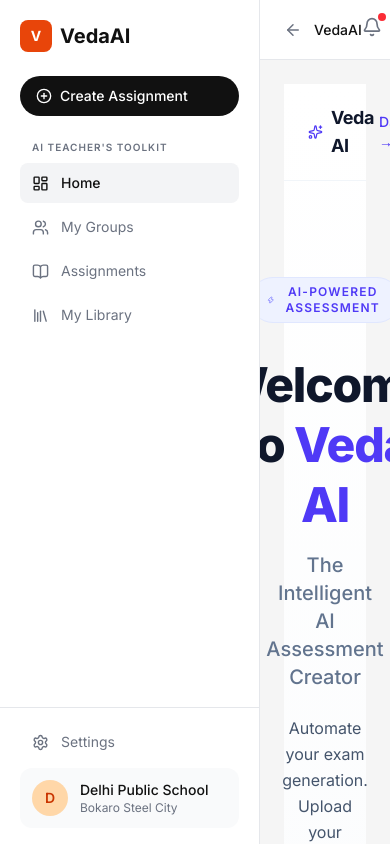
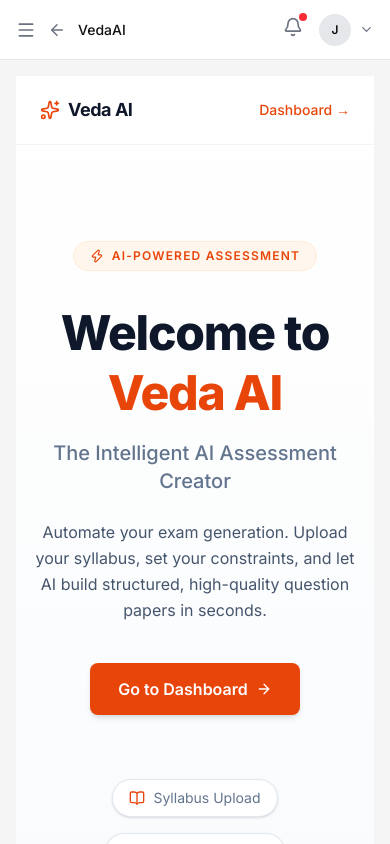
Before and after one commit to Talin12/Dev-AI, a Next.js app in the folder frontend/: page / in a window 390 px wide. Built offline with nearby package versions, Linux system fonts and the light colour scheme.

Commit message:
feat: implement responsive mobile drawer layout with hamburger menu

```diff
--- a/frontend/src/app/layout.tsx
+++ b/frontend/src/app/layout.tsx
@@ -1,8 +1,7 @@
 import type { Metadata } from "next";
 import { Inter } from "next/font/google";
 import "./globals.css";
-import { Sidebar } from "../components/layout/Sidebar";
-import { Topbar } from "../components/layout/Topbar";
+import { ShellClient } from "../components/layout/ShellClient";
 
 const inter = Inter({
   subsets: ["latin"],
@@ -21,16 +20,8 @@
 }) {
   return (
     <html lang="en">
-      <body className={inter.variable}>
-        <div className="flex h-screen overflow-hidden">
-          <Sidebar />
-          <div className="flex flex-col flex-1 overflow-hidden">
-            <Topbar />
-            <main className="flex-1 overflow-y-auto bg-[var(--bg-main)] p-6">
-              {children}
-            </main>
-          </div>
-        </div>
+      <body className={`${inter.variable} overflow-x-hidden`}>
+        <ShellClient>{children}</ShellClient>
       </body>
     </html>
   );
--- a/frontend/src/app/page.tsx
+++ b/frontend/src/app/page.tsx
@@ -8,14 +8,14 @@
       {/* ── Top Navigation ── */}
       <header className="w-full px-6 py-5 flex items-center justify-between border-b border-slate-100">
         <div className="flex items-center gap-2">
-          <Sparkles className="h-5 w-5 text-indigo-600" />
+          <Sparkles className="h-5 w-5 text-[var(--primary)]" />
           <span className="text-lg font-bold tracking-tight text-slate-900">
             Veda AI
           </span>
         </div>
         <Link
           href="/assignments"
-          className="text-sm font-medium text-indigo-600 hover:text-indigo-800 transition-colors"
+          className="text-sm font-medium text-[var(--primary)] hover:text-[var(--primary-dark)] transition-colors"
         >
           Dashboard →
         </Link>
@@ -25,9 +25,9 @@
       <section className="flex-1 flex flex-col items-center justify-center text-center px-4 py-24">
 
         {/* Badge */}
-        <div className="inline-flex items-center gap-2 rounded-full bg-indigo-50 border border-indigo-100 px-4 py-1.5 mb-8">
-          <Zap className="h-3.5 w-3.5 text-indigo-500" />
-          <span className="text-xs font-semibold text-indigo-600 uppercase tracking-widest">
+        <div className="inline-flex items-center gap-2 rounded-full bg-orange-50 border border-orange-100 px-4 py-1.5 mb-8">
+          <Zap className="h-3.5 w-3.5 text-[var(--primary)]" />
+          <span className="text-xs font-semibold text-[var(--primary)] uppercase tracking-widest">
             AI-Powered Assessment
           </span>
         </div>
@@ -35,7 +35,7 @@
         {/* Headline */}
         <h1 className="text-5xl md:text-6xl font-extrabold tracking-tight text-slate-900 leading-tight max-w-3xl">
           Welcome to{" "}
-          <span className="text-indigo-600">Veda AI</span>
+          <span className="text-[var(--primary)]">Veda AI</span>
         </h1>
 
         {/* Sub-headline */}
@@ -54,7 +54,7 @@
         <div className="mt-10 flex flex-col sm:flex-row items-center gap-4">
           <Link
             href="/assignments"
-            className="inline-flex items-center gap-2 rounded-lg bg-indigo-600 px-7 py-3.5 text-base font-semibold text-white shadow-md hover:bg-indigo-700 hover:opacity-90 transition-all duration-200"
+            className="inline-flex items-center gap-2 rounded-lg bg-[var(--primary)] px-7 py-3.5 text-base font-semibold text-white shadow-md hover:bg-[var(--primary-dark)] hover:opacity-90 transition-all duration-200"
           >
             Go to Dashboard
             <ArrowRight className="h-4 w-4" />
@@ -72,7 +72,7 @@
               key={label}
               className="flex items-center gap-2 rounded-full border border-slate-200 bg-white px-4 py-2 shadow-sm"
             >
-              <Icon className="h-4 w-4 text-indigo-500" />
+              <Icon className="h-4 w-4 text-[var(--primary)]" />
               <span>{label}</span>
             </div>
           ))}
--- a/frontend/src/components/assignments/AssignmentGrid.tsx
+++ b/frontend/src/components/assignments/AssignmentGrid.tsx
@@ -42,7 +42,7 @@
 
   if (isLoading) {
     return (
-      <div className="grid grid-cols-1 md:grid-cols-2 gap-4">
+      <div className="grid grid-cols-1 sm:grid-cols-2 lg:grid-cols-3 gap-4 md:gap-6">
         {Array.from({ length: 6 }).map((_, i) => (
           <SkeletonCard key={i} />
         ))}
@@ -55,7 +55,7 @@
   }
 
   return (
-    <div className="grid grid-cols-1 md:grid-cols-2 gap-4">
+    <div className="grid grid-cols-1 sm:grid-cols-2 lg:grid-cols-3 gap-4 md:gap-6">
       {assignments.map((assignment) => (
         <AssignmentCard
           key={assignment.id || (assignment as Assignment & { _id: string })._id}
--- /dev/null
+++ b/frontend/src/components/layout/ShellClient.tsx
@@ -0,0 +1,33 @@
+"use client";
+
+import { useState } from "react";
+import { Sidebar } from "./Sidebar";
+import { Topbar } from "./Topbar";
+
+export function ShellClient({ children }: { children: React.ReactNode }) {
+  const [isMobileMenuOpen, setIsMobileMenuOpen] = useState(false);
+
+  return (
+    <div className="flex h-screen overflow-hidden max-w-[100vw]">
+      {/* Mobile overlay backdrop */}
+      {isMobileMenuOpen && (
+        <div
+          className="fixed inset-0 z-40 bg-black/40 md:hidden"
+          onClick={() => setIsMobileMenuOpen(false)}
+        />
+      )}
+
+      <Sidebar
+        isOpen={isMobileMenuOpen}
+        onClose={() => setIsMobileMenuOpen(false)}
+      />
+
+      <div className="flex flex-col flex-1 overflow-hidden">
+        <Topbar onMenuToggle={() => setIsMobileMenuOpen((prev) => !prev)} />
+        <main className="flex-1 overflow-y-auto overflow-x-hidden bg-[var(--bg-main)] p-4 md:p-8">
+          {children}
+        </main>
+      </div>
+    </div>
+  );
+}
--- a/frontend/src/components/layout/Sidebar.tsx
+++ b/frontend/src/components/layout/Sidebar.tsx
@@ -2,45 +2,65 @@
 
 import Link from "next/link";
 import { usePathname } from "next/navigation";
-import { LayoutDashboard, PlusCircle, BookOpen, Users, Library, Settings } from "lucide-react";
+import { LayoutDashboard, PlusCircle, BookOpen, Users, Library, Settings, X } from "lucide-react";
 
 const navItems = [
-  // FIX: Home now routes to "/" not "/assignments"
   { label: "Home", href: "/", icon: LayoutDashboard, exact: true },
   { label: "My Groups", href: "/groups", icon: Users, exact: false },
   { label: "Assignments", href: "/assignments", icon: BookOpen, exact: false },
   { label: "My Library", href: "/library", icon: Library, exact: false },
 ];
 
-export function Sidebar() {
+interface SidebarProps {
+  isOpen: boolean;
+  onClose: () => void;
+}
+
+export function Sidebar({ isOpen, onClose }: SidebarProps) {
   const pathname = usePathname();
 
   function isActive(href: string, exact: boolean): boolean {
     if (exact) return pathname === href;
-    // FIX: use strict boundary check — "/assignments" must not match "/assignments/create"
     return pathname === href || pathname.startsWith(href + "/");
   }
 
   return (
-    <aside className="w-[260px] min-h-screen bg-white border-r border-[var(--border)] flex flex-col shrink-0">
+    <aside
+      className={`
+        fixed inset-y-0 left-0 z-50 w-[260px] bg-white border-r border-[var(--border)]
+        flex flex-col shrink-0 transition-transform duration-300 ease-in-out
+        ${isOpen ? "translate-x-0" : "-translate-x-full"}
+        md:relative md:translate-x-0 md:z-auto
+      `}
+    >
       <div className="px-5 py-5">
-        {/* Logo */}
-        <div className="flex items-center gap-2 mb-6">
-          <div className="w-8 h-8 rounded-lg bg-[var(--primary)] flex items-center justify-center">
-            <span className="text-white font-bold text-sm">V</span>
+        {/* Logo row — X button visible on mobile only */}
+        <div className="flex items-center justify-between mb-6">
+          <div className="flex items-center gap-2">
+            <div className="w-8 h-8 rounded-lg bg-[var(--primary)] flex items-center justify-center">
+              <span className="text-white font-bold text-sm">V</span>
+            </div>
+            <span className="text-xl font-bold text-[var(--text-primary)]">VedaAI</span>
           </div>
-          <span className="text-xl font-bold text-[var(--text-primary)]">VedaAI</span>
+          {/* Close button — mobile only */}
+          <button
+            onClick={onClose}
+            className="md:hidden text-[var(--text-muted)] hover:text-[var(--text-primary)] transition-colors"
+            aria-label="Close menu"
+          >
+            <X size={20} />
+          </button>
         </div>
 
         <Link
           href="/assignments/create"
+          onClick={onClose}
           className="flex items-center gap-2 w-full px-4 py-2.5 rounded-full bg-[var(--text-primary)] text-white text-sm font-medium hover:bg-gray-800 transition-colors mb-6"
         >
           <PlusCircle size={16} />
           Create Assignment
         </Link>
 
-        {/* FIX: "AI Teacher's Toolkit" section label above nav links */}
         <p className="text-[10px] font-semibold uppercase tracking-widest text-[var(--text-muted)] px-3 mb-2">
           AI Teacher's Toolkit
         </p>
@@ -53,6 +73,7 @@
               <Link
                 key={item.label}
                 href={item.href}
+                onClick={onClose}
                 className={`flex items-center gap-3 px-3 py-2.5 rounded-lg text-sm transition-colors ${
                   active
                     ? "bg-gray-100 text-[var(--text-primary)] font-medium"
@@ -70,6 +91,7 @@
       <div className="mt-auto px-5 py-4 border-t border-[var(--border)]">
         <Link
           href="/settings"
+          onClick={onClose}
           className="flex items-center gap-3 px-3 py-2 rounded-lg text-sm text-[var(--text-muted)] hover:bg-gray-50 hover:text-[var(--text-primary)] transition-colors"
         >
           <Settings size={17} />
--- a/frontend/src/components/layout/Topbar.tsx
+++ b/frontend/src/components/layout/Topbar.tsx
@@ -2,7 +2,7 @@
 
 import { useState, useRef, useEffect } from "react";
 import { usePathname } from "next/navigation";
-import { Bell, ChevronDown, ArrowLeft, User, LogOut } from "lucide-react";
+import { Bell, ChevronDown, ArrowLeft, User, LogOut, Menu } from "lucide-react";
 import Link from "next/link";
 
 const routeLabels: Record<string, string> = {
@@ -16,7 +16,11 @@
   return "VedaAI";
 }
 
-export function Topbar() {
+interface TopbarProps {
+  onMenuToggle: () => void;
+}
+
+export function Topbar({ onMenuToggle }: TopbarProps) {
   const pathname = usePathname();
   const label = getLabel(pathname);
   const showBack = pathname !== "/assignments";
@@ -27,7 +31,6 @@
   const notifRef = useRef<HTMLDivElement>(null);
   const profileRef = useRef<HTMLDivElement>(null);
 
-  // Close both popovers on outside click
   useEffect(() => {
     function handleClickOutside(e: MouseEvent) {
       if (notifRef.current && !notifRef.current.contains(e.target as Node)) {
@@ -42,9 +45,18 @@
   }, []);
 
   return (
-    <header className="h-[60px] bg-white border-b border-[var(--border)] flex items-center justify-between px-6 shrink-0">
-      {/* Left: back arrow + route label wrapped in Link for logo routing */}
+    <header className="h-[60px] bg-white border-b border-[var(--border)] flex items-center justify-between px-4 md:px-6 shrink-0">
+      {/* Left: hamburger (mobile only) + back arrow + route label */}
       <div className="flex items-center gap-3">
+        {/* Hamburger — mobile only */}
+        <button
+          onClick={onMenuToggle}
+          className="md:hidden text-[var(--text-muted)] hover:text-[var(--text-primary)] transition-colors"
+          aria-label="Open menu"
+        >
+          <Menu size={20} />
+        </button>
+
         {showBack && (
           <Link
             href="/assignments"
@@ -62,7 +74,7 @@
       </div>
 
       <div className="flex items-center gap-4">
-        {/* Notification bell with popover */}
+        {/* Notification bell */}
         <div className="relative" ref={notifRef}>
           <button
             onClick={() => {
@@ -83,7 +95,7 @@
           )}
         </div>
 
-        {/* Profile button with dropdown */}
+        {/* Profile dropdown */}
         <div className="relative" ref={profileRef}>
           <button
             onClick={() => {
@@ -95,7 +107,7 @@
             <div className="w-8 h-8 rounded-full bg-gray-200 flex items-center justify-center text-xs font-semibold">
               J
             </div>
-            John Doe
+            <span className="hidden sm:inline">John Doe</span>
             <ChevronDown
               size={15}
               className={`text-[var(--text-muted)] transition-transform duration-200 ${profileOpen ? "rotate-180" : ""}`}
```
